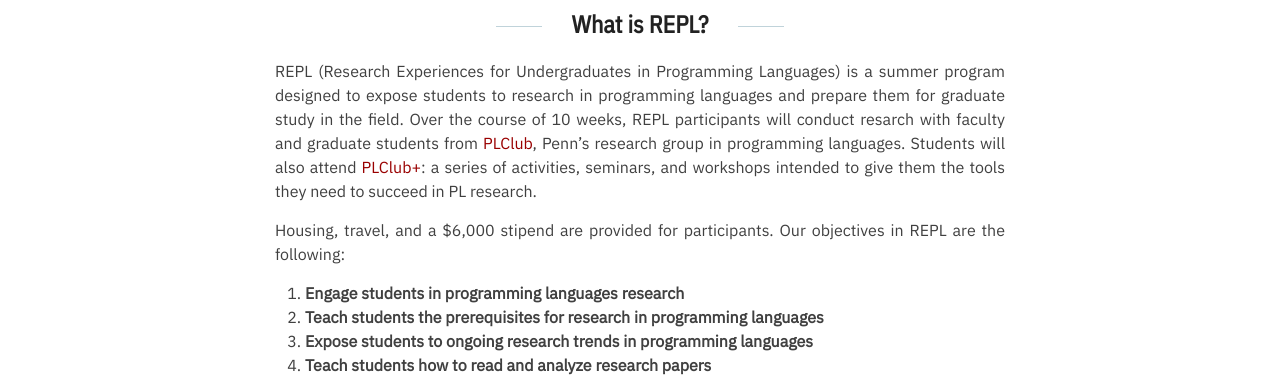
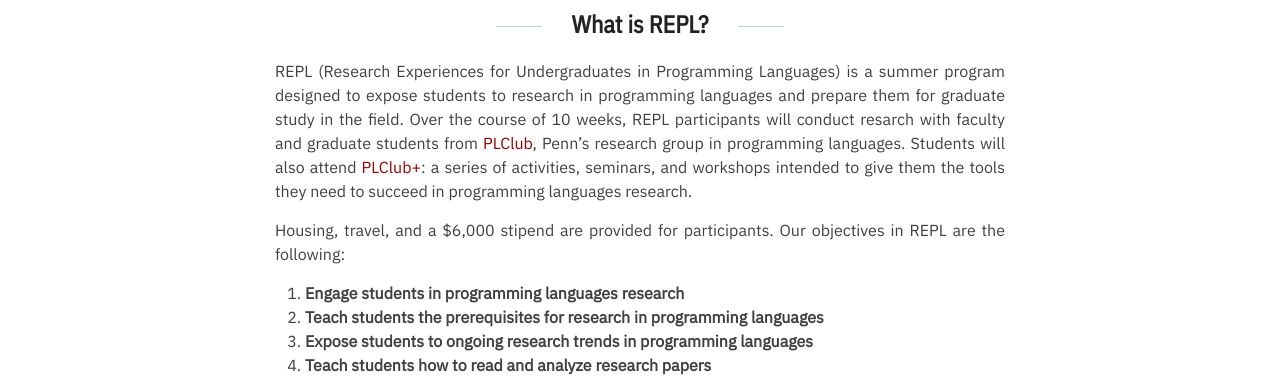
Before and after one commit to penn-repl/apply, a Jekyll site: the page built from index.md, in a window 1280 px wide. Shown: the part 690-1067 px from the top of the page. Built offline with Jekyll 4.4.1, drawn with Linux system fonts in a browser that asks for light colours.

Commit message:
PL -> programming languages in index.md

```diff
--- a/index.md
+++ b/index.md
@@ -13,7 +13,7 @@ REPL participants will conduct resarch with faculty and graduate students from
 [PLClub](https://www.cis.upenn.edu/~plclub/), Penn’s research group in
 programming languages. Students will also attend [PLClub+](plclub+): a series of
 activities, seminars, and workshops intended to give them the tools they need
-to succeed in PL research.
+to succeed in programming languages research.
 
 Housing, travel, and a $6,000 stipend are provided for participants. Our objectives in REPL are the following:
 
```
